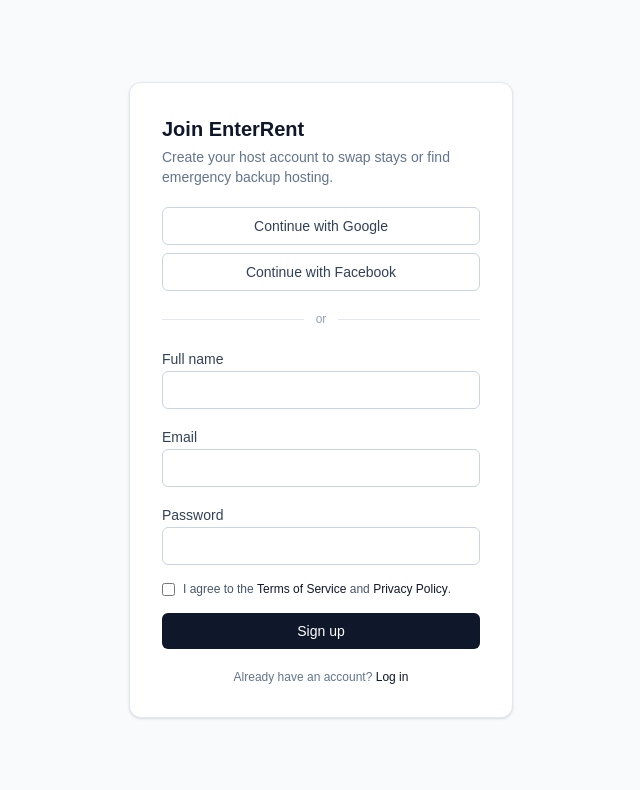
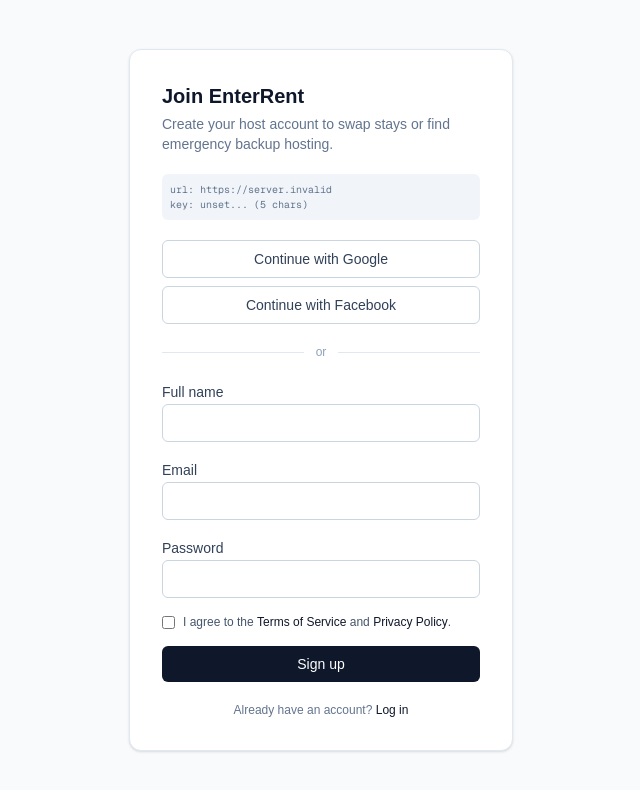
Before and after one commit to oferdelkom-creator/enterent-platform, a Next.js app: page /signup in a window 1280 px wide. Shown: the top 790 px of the page, without its empty margins (319-959 px from the left). Built offline with nearby package versions, Linux system fonts and the light colour scheme; no server answers.

Commit message:
Add temporary env var diagnostic banner to signup page

```diff
--- a/src/app/signup/page.tsx
+++ b/src/app/signup/page.tsx
@@ -100,6 +100,14 @@ export default function SignupPage() {
           </p>
         </div>
 
+        <div className="rounded-md bg-slate-100 p-2 font-mono text-[10px] text-slate-500">
+          url: {process.env.NEXT_PUBLIC_SUPABASE_URL || "MISSING"}
+          <br />
+          key: {process.env.NEXT_PUBLIC_SUPABASE_ANON_KEY
+            ? `${process.env.NEXT_PUBLIC_SUPABASE_ANON_KEY.slice(0, 12)}... (${process.env.NEXT_PUBLIC_SUPABASE_ANON_KEY.length} chars)`
+            : "MISSING"}
+        </div>
+
         <OAuthButtons
           redirectPath="/dashboard"
           disabled={!agreedToTerms}
```
